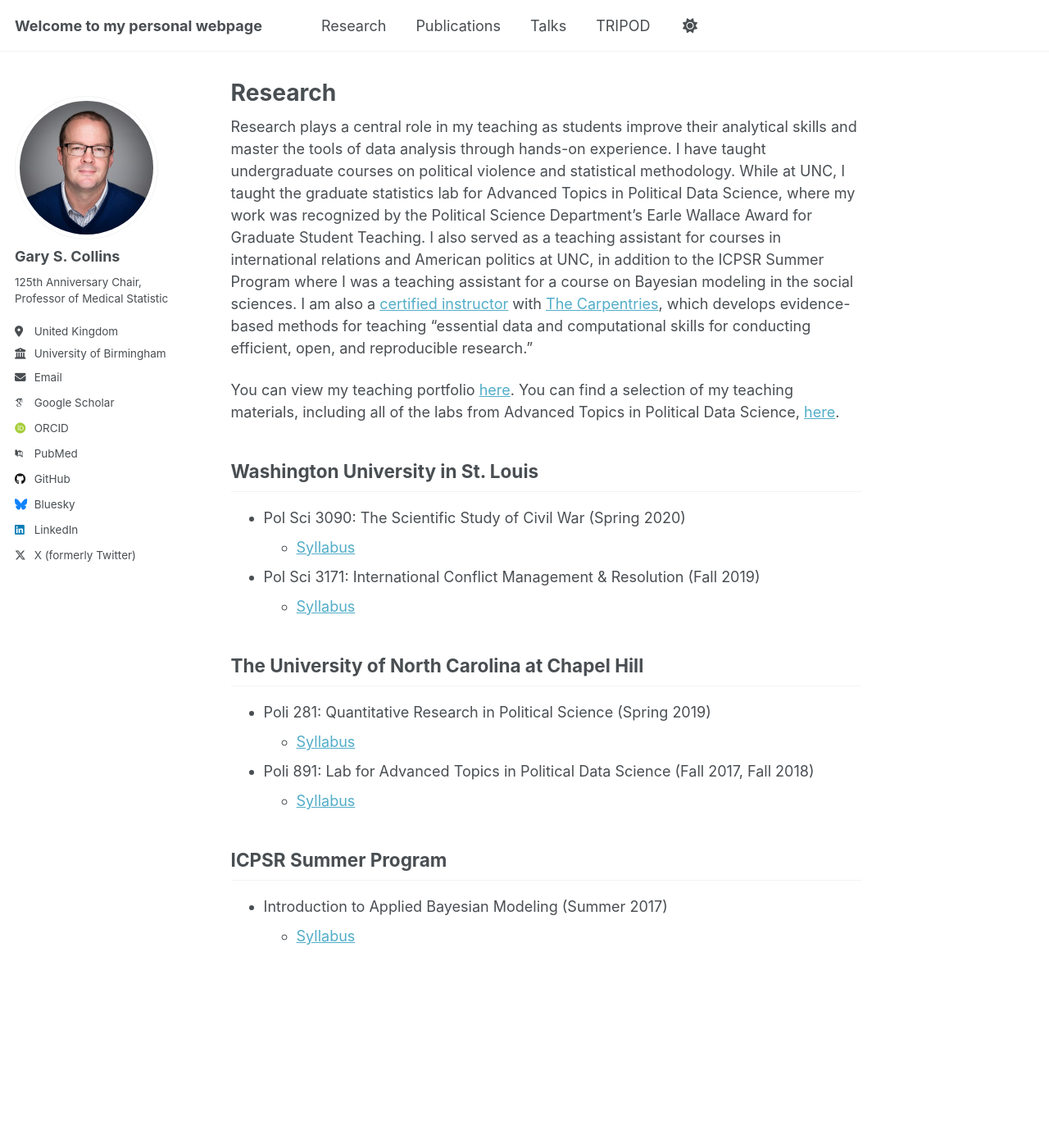
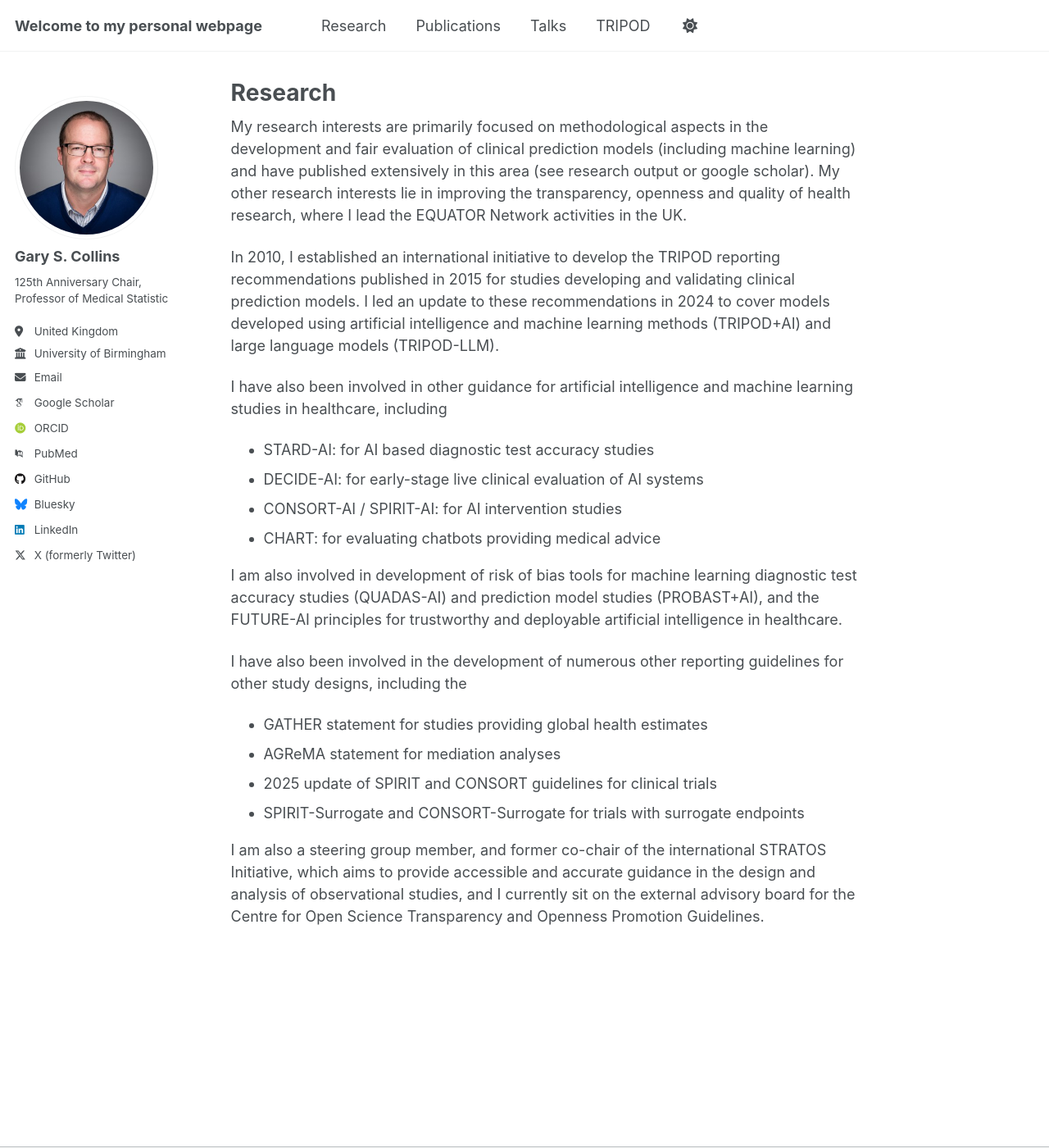
Before and after one commit to gscollins1973/gscollins1973.github.io, a Jekyll site: the page built from _pages/research.md, in a window 1280 px wide and 1400 px high. Shown: the whole window at 82% size. Built offline with Jekyll 4.4.1, drawn with Linux system fonts in a browser that asks for light colours; some web fonts are replaced; a script that is not in the unit is left out.

Commit message:
Update research.md

```diff
--- a/_pages/research.md
+++ b/_pages/research.md
@@ -3,38 +3,24 @@ permalink: /research/
 title: "Research"
 ---
 
-Research plays a central role in my teaching as students improve their
-analytical skills and master the tools of data analysis through hands-on
-experience. I have taught undergraduate courses on political violence and
-statistical methodology. While at UNC, I taught the graduate statistics lab for
-Advanced Topics in Political Data Science, where my work was recognized by the
-Political Science Department's Earle Wallace Award for Graduate Student
-Teaching. I also served as a teaching assistant for courses in international
-relations and American politics at UNC, in addition to the ICPSR Summer Program
-where I was a teaching assistant for a course on Bayesian modeling in the social
-sciences. I am also a
-[certified instructor](https://carpentries.org/instructors/#jayrobwilliams) with
-[The Carpentries](https://carpentries.org/), which develops evidence-based
-methods for teaching "essential data and computational skills for conducting
-efficient, open, and reproducible research."
+My research interests are primarily focused on methodological aspects in the development and fair evaluation of clinical prediction models (including machine learning) and have published extensively in this area (see research output or google scholar). My other research interests lie in improving the transparency, openness and quality of health research, where I lead the EQUATOR Network activities in the UK.
 
+In 2010, I established an international initiative to develop the TRIPOD reporting recommendations published in 2015 for studies developing and validating clinical prediction models. I led an update to these recommendations in 2024 to cover models developed using artificial intelligence and machine learning methods (TRIPOD+AI) and large language models (TRIPOD-LLM).
 
-You can view my teaching portfolio [here](/files/pdf/teaching/Portfolio.pdf).
-You can find a selection of my teaching materials, including all of the labs
-from Advanced Topics in Political Data Science, [here](/teaching-materials).
+I have also been involved in other guidance for artificial intelligence and machine learning studies in healthcare, including
 
-## Washington University in St. Louis
-- Pol Sci 3090: The Scientific Study of Civil War (Spring 2020)
-    - [Syllabus](/files/pdf/teaching/PS 3090 Syllabus.pdf)
-- Pol Sci 3171: International Conflict Management & Resolution (Fall 2019)
-    - [Syllabus](/files/pdf/teaching/PS 3171 Syllabus.pdf)
+- STARD-AI: for AI based diagnostic test accuracy studies
+- DECIDE-AI: for early-stage live clinical evaluation of AI systems
+- CONSORT-AI / SPIRIT-AI: for AI intervention studies
+- CHART: for evaluating chatbots providing medical advice
 
-## The University of North Carolina at Chapel Hill
-- Poli 281: Quantitative Research in Political Science (Spring 2019)
-    - [Syllabus](/files/pdf/teaching/POLI 281 Syllabus.pdf)
-- Poli 891: Lab for Advanced Topics in Political Data Science (Fall 2017, Fall 2018)
-    - [Syllabus](/files/pdf/teaching/POLI 891 Syllabus.pdf)
+I am also involved in development of risk of bias tools for machine learning diagnostic test accuracy studies (QUADAS-AI) and prediction model studies (PROBAST+AI), and the FUTURE-AI principles for trustworthy and deployable artificial intelligence in healthcare.
 
-## ICPSR Summer Program
-- Introduction to Applied Bayesian Modeling (Summer 2017)
-    - [Syllabus](/files/pdf/teaching/bayes2017.pdf)
+I have also been involved in the development of numerous other reporting guidelines for other study designs, including the
+
+- GATHER statement for studies providing global health estimates
+- AGReMA statement for mediation analyses
+- 2025 update of SPIRIT and CONSORT guidelines for clinical trials
+- SPIRIT-Surrogate and CONSORT-Surrogate for trials with surrogate endpoints
+
+I am also a steering group member, and former co-chair of the international STRATOS Initiative, which aims to provide accessible and accurate guidance in the design and analysis of observational studies, and I currently sit on the external advisory board for the Centre for Open Science Transparency and Openness Promotion Guidelines.
```
